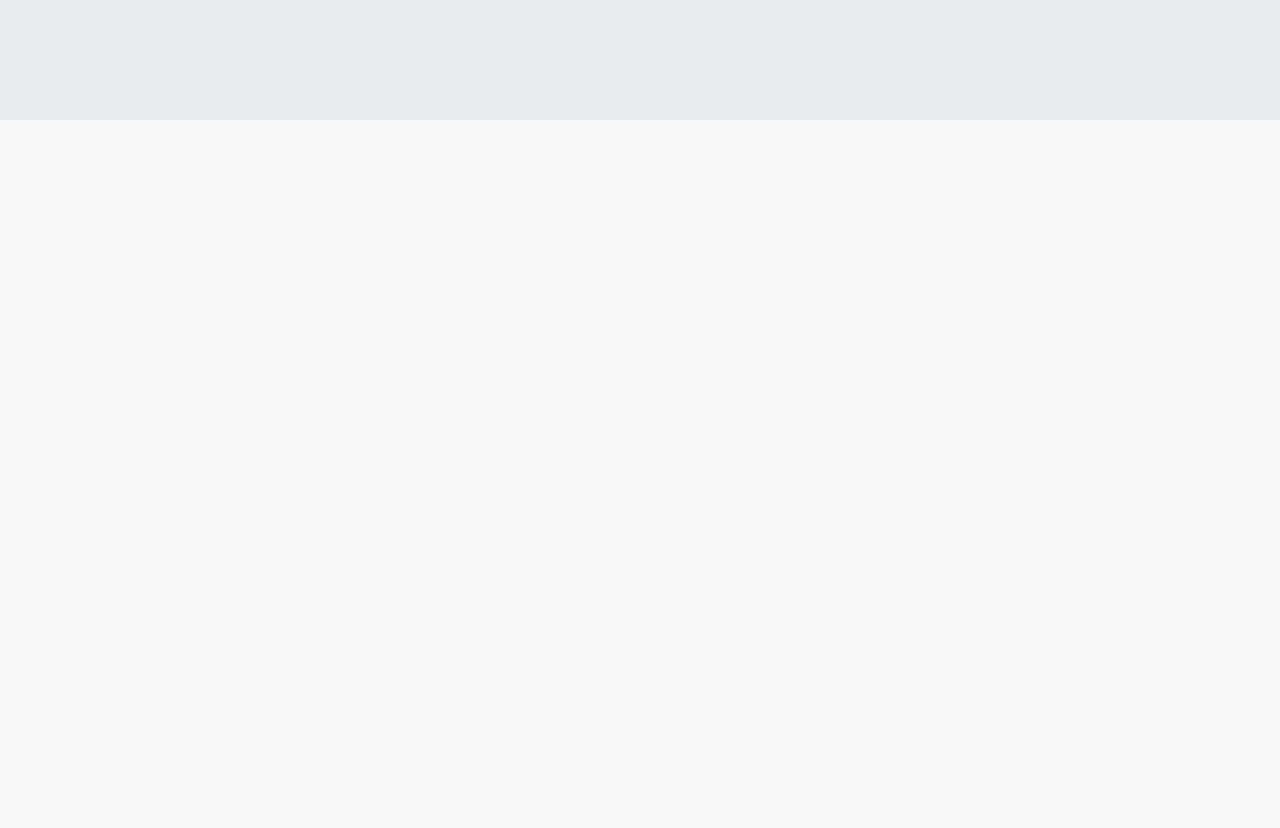
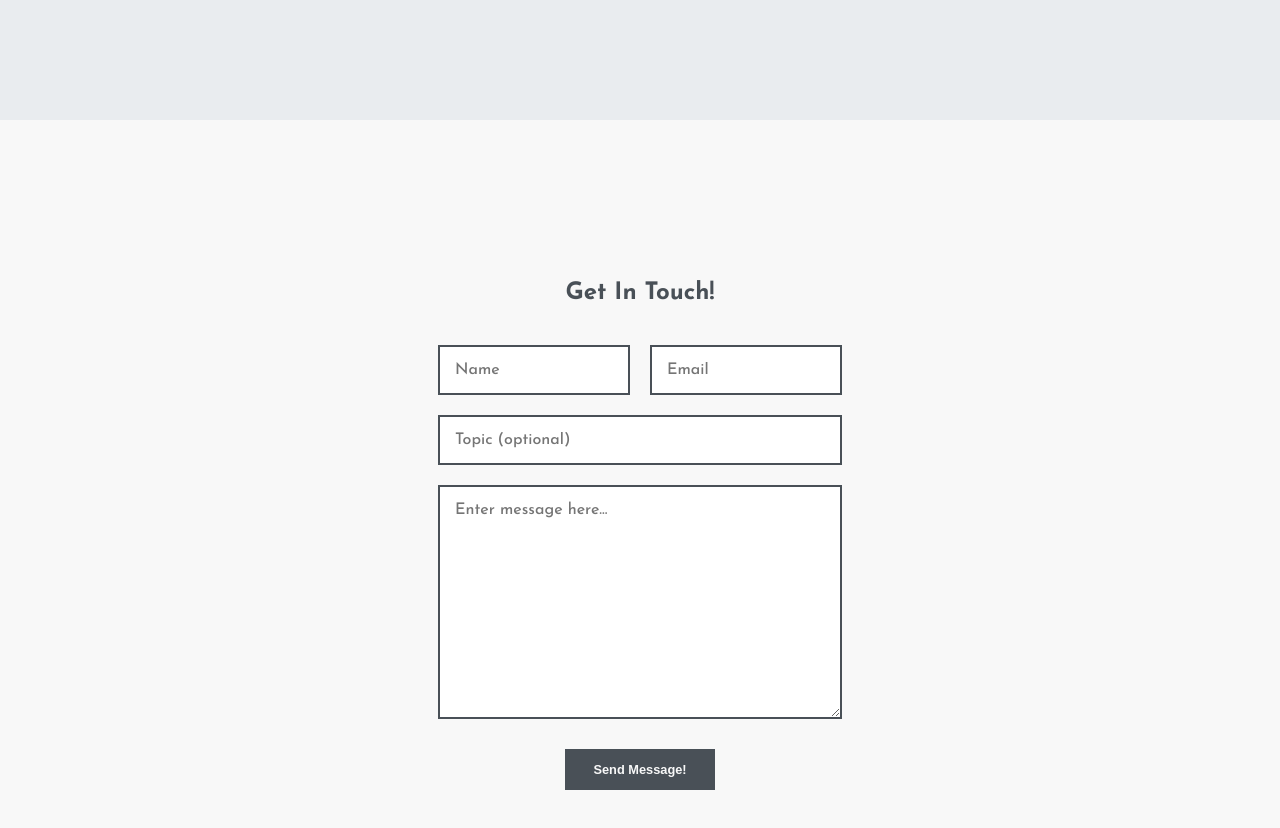
Before and after one commit to darshandesai1095/portfolio-site-v2.1, a React (Create React App) app: page / in a window 1280 px wide. Shown: the part 3080-3908 px from the top of the page. Before the commit the page ends 3200 px from the top, so only its background shows below. Built offline with nearby package versions, Linux system fonts and the light colour scheme.

Commit message:
add temp color

```diff
--- a/src/App.js
+++ b/src/App.js
@@ -4,6 +4,7 @@ import Home from './components/Home/Home';
 import AboutMe from './components/AboutMe/AboutMe';
 import ProjectsPage from './components/ProjectsPage/ProjectsPage';
 import Skills from './components/Skills/Skills';
+import Contact from './components/Contact/Contact';
 
 function App() {
   return (
@@ -13,8 +14,11 @@ function App() {
       <AboutMe/>
       <ProjectsPage/>
       <Skills/>
+      <Contact/>
     </div>
   );
 }
 
 export default App;
+
+    /* background-color: #FFE1A4; */
```
